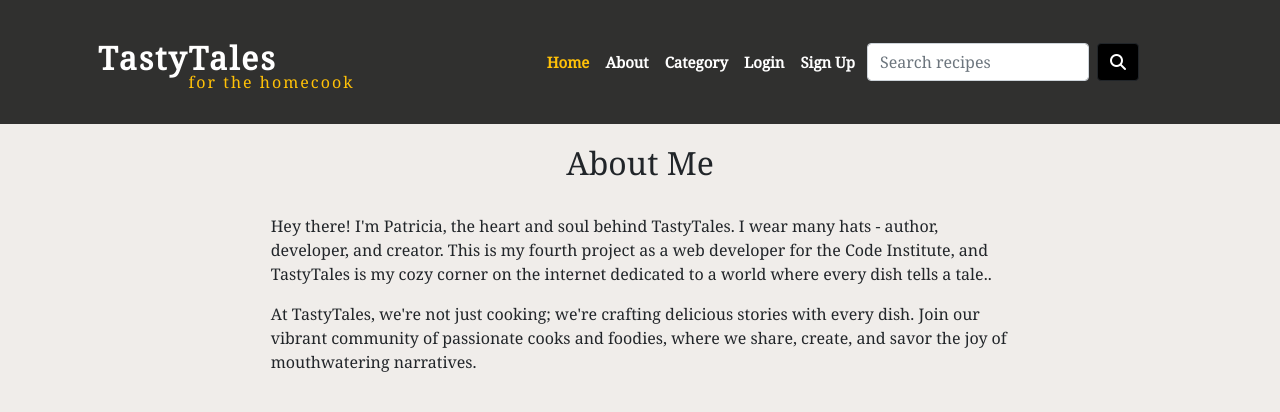
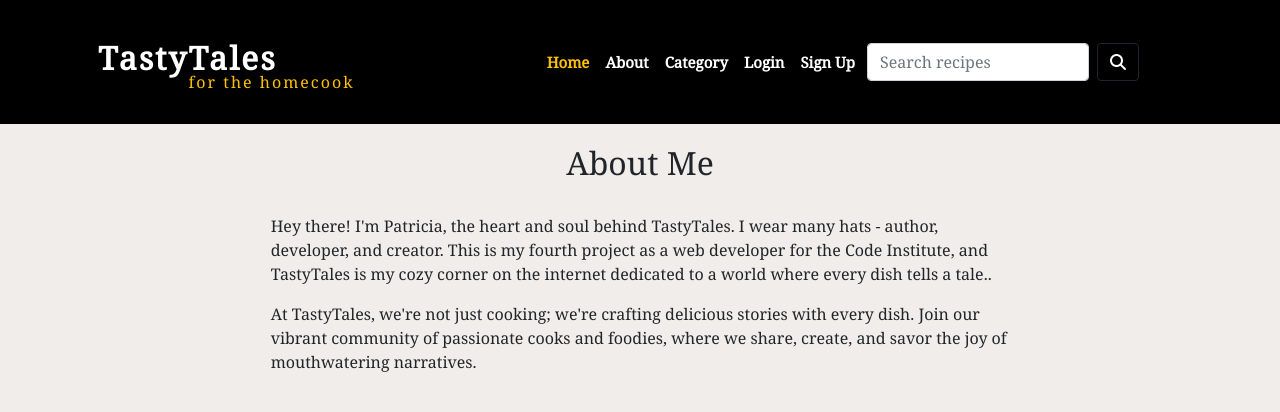
Before and after one commit to patthoege/tasty-tales-blog-pp4, a Django app: template templates/about_me.html in a window 1280 px wide. Shown: the top 412 px of the page. Run offline with Django 3.2, Linux system fonts and the light colour scheme; the template is opened without the code that fills it, so the values that code supplies are empty; some libraries are stand-ins or nearby versions.

Commit message:
change bckgrnd color navbar and added media query to the logo

```diff
--- a/static/css/style.css
+++ b/static/css/style.css
@@ -15,7 +15,7 @@
   transition: all 0.5s;
   z-index: 997;
   padding: 15px 0;
-  background-color: rgba(0, 0, 0, 0.8);
+  background-color: black;
 }
 
 #header.header-scrolled,
@@ -64,6 +64,13 @@
 .nav-item.dropdown {
   list-style: none;
 }
+
+@media (max-width: 414px) {
+  #header .logo {
+    font-size: 20px;
+  }
+}
+
 /*--------------------------------------------------------------
 # Navigation Menu
 --------------------------------------------------------------*/
```
